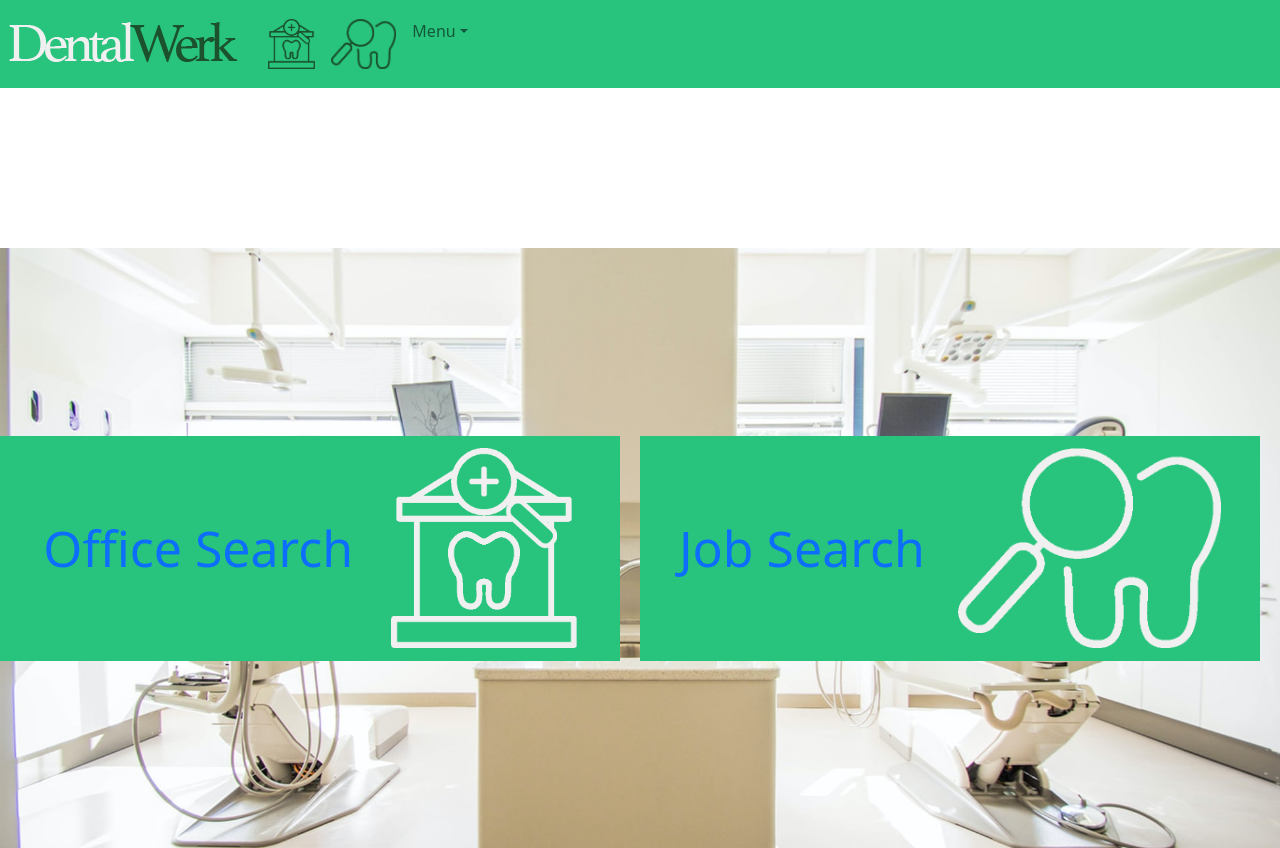
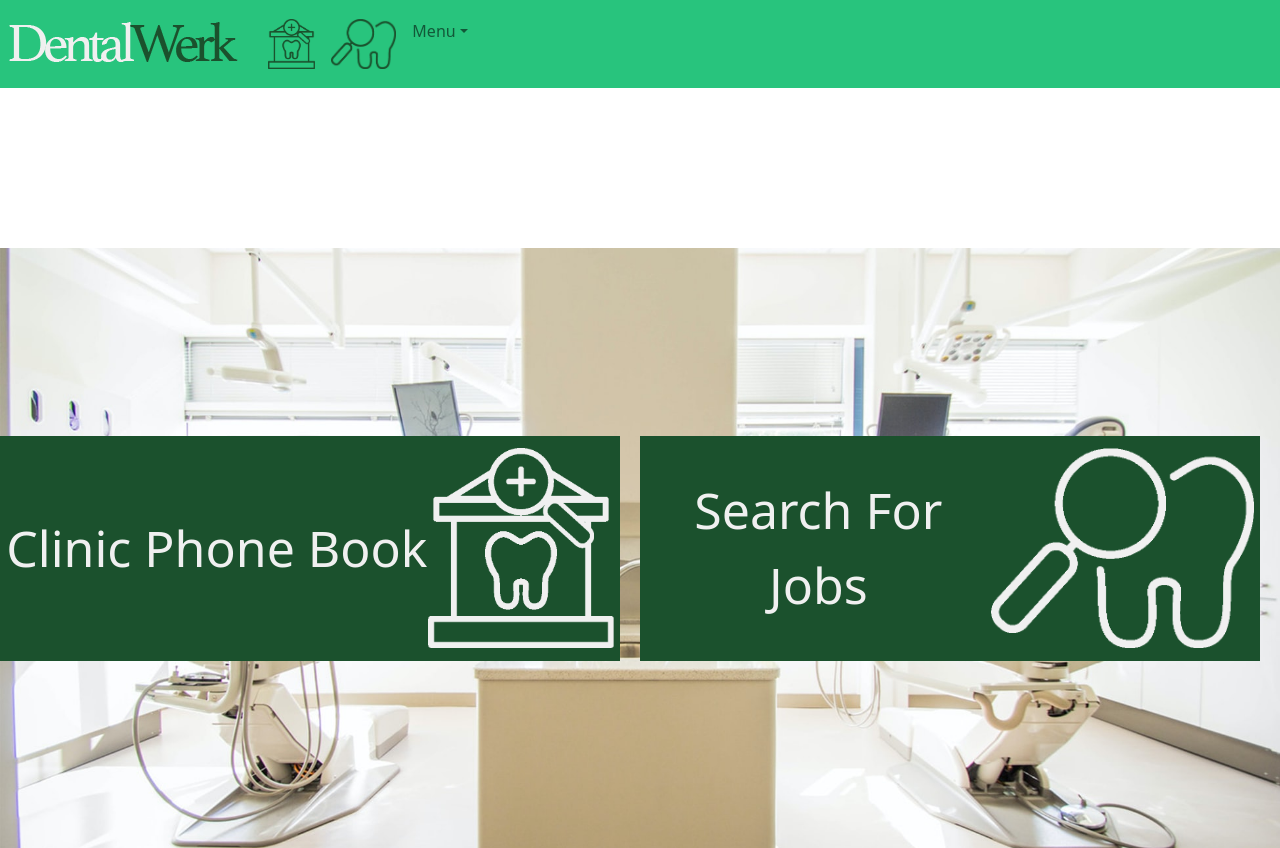
Before and after one commit to theMVPshop/nt03, a React (Create React App) app in the folder client/: page / in a window 1280 px wide. Built offline with nearby package versions, Linux system fonts and the light colour scheme.

Commit message:
Fixed button color and text

```diff
--- a/client/src/components/Landing.js
+++ b/client/src/components/Landing.js
@@ -9,13 +9,13 @@ const Landing = () => {
       <div className='main-info'>
         <button className='search-button'>
           <Link className='link' to='/clinic-search'>
-            Office Search
+            Clinic Phone Book
           </Link>
           <img src={clinic} alt='clinic search icon' />
         </button>
         <button className='search-button'>
           <Link className='link' to='/job-search'>
-            Job Search
+            Search For Jobs
           </Link>
           <img src={search} alt='job search icon' />
         </button>
--- a/client/src/css/Landing.css
+++ b/client/src/css/Landing.css
@@ -1,9 +1,3 @@
-:root {
-  --primary-green: #28c47d;
-  --secondary-green: #1b512d;
-  --text-color: #f0f0f0;
-}
-
 .landing-container {
   margin: auto;
   display: flex;
@@ -24,7 +18,7 @@
 }
 
 .search-button {
-  background-color: var(--primary-green);
+  background-color: var(--secondary-green);
   border: none;
   height: 225px;
   width: 750px;
@@ -36,6 +30,7 @@
 
 .link {
   text-decoration: none;
+  color: var(--text-color);
   font-size: 50px;
 }
 
```
